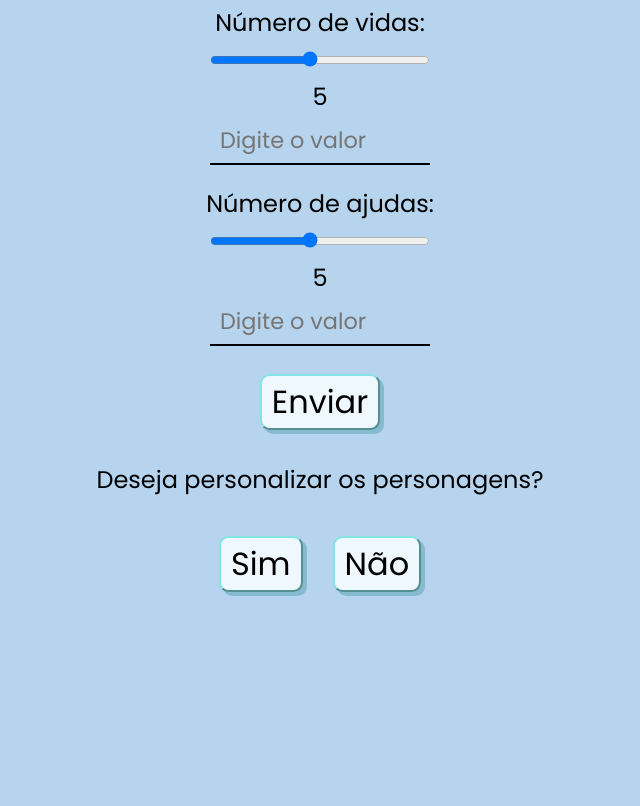
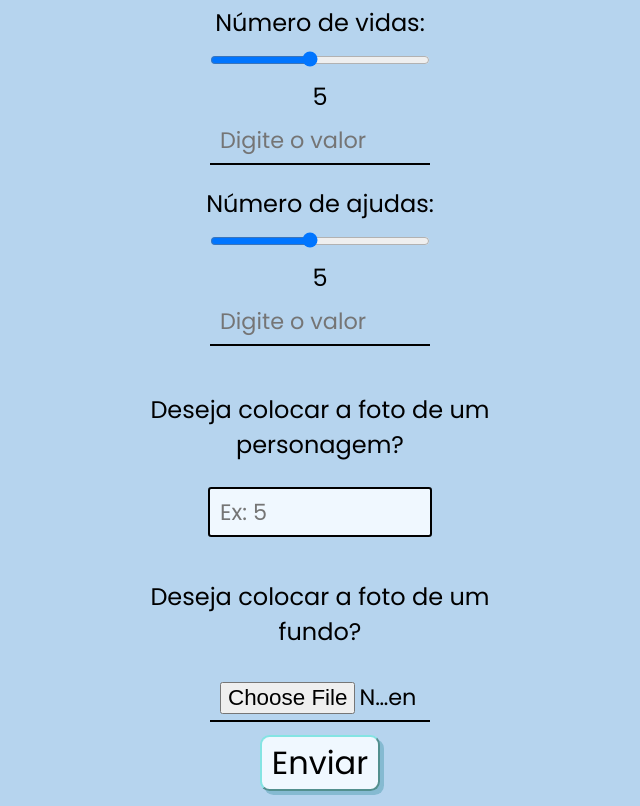
Before and after one commit to JovensTalentosIFFC/quizjs, a plain HTML site: page src/personalizacao.html in a window 1280 px wide. Shown: the part 404-1210 px from the top of the page, without its empty margins (320-960 px from the left). Before the commit the page ends 1151 px from the top, so only its background shows below. Drawn offline with Linux system fonts and the light colour scheme.

Commit message:
feat: tentando colocar imagem

```diff
--- a/src/js/personalizacao.js
+++ b/src/js/personalizacao.js
@@ -4,7 +4,9 @@ let values = {
   fases: 5,
   questoes: 25,
   vidas: 5,
-  ajudas: 5
+  ajudas: 5,
+  personagens: [],
+  fundos: []
 }
 const form = document.querySelector('form');
 function atualizarValor(sliderId) {
@@ -112,6 +114,7 @@ function verEnter(event) {
             const reader = new FileReader();
             reader.onload = function (e) {
               imgPreview.src = e.target.result;
+              values.personagens.push(e.target.result)
               imgPreview.style.display = 'block';
               verificarTodosArquivosSelecionados(n);
             };
@@ -143,6 +146,7 @@ document.getElementById('uploadFundo').addEventListener('change', function (even
     const reader = new FileReader();
     reader.onload = function (e) {
       previewFundo.src = e.target.result;
+      values.fundos.push(e.target.result)
       previewFundo.style.display = 'block';
     };
     reader.readAsDataURL(file);
--- a/src/js/questions.js
+++ b/src/js/questions.js
@@ -1,6 +1,7 @@
 // load configs
 
 const configs = JSON.parse(localStorage.getItem('configs'));
+console.log(configs)
 let optionsLength = 4, totalLevels = configs? configs.fases : 2, totalQuestionsPerLevelOnCsv = 5, questionsPerLevel=configs ? configs.questoes : 3;
 let lifes = +localStorage.getItem('lifes') || 4;
 let clues = +localStorage.getItem('clues') || 2;
@@ -51,6 +52,8 @@ const nextLevel = document.querySelector('.proximaFase');
 const startLevel = document.querySelector('.inicioFase');
 const levelText = document.querySelector('.popupInicio .faseContainer h2:first-child');
 const themeText = document.querySelector('.popupInicio .faseContainer h2:nth-child(2)');
+
+// inicio cada fase
 
 if(seenQuestions-1 % questionsPerLevel===0 && currentLevel!==1){
   background[1].classList.add('shown');
--- a/src/personalizacao.html
+++ b/src/personalizacao.html
@@ -30,38 +30,22 @@
       <input type="range" id="ajudas" name="ajudas" min="1" max="10" value="5" oninput="atualizarValor('ajudas')">
       <span id="valor-ajudas">5</span>
       <input type="number" id="ajudasInput" min="1" max="10" placeholder="Digite o valor" onchange="verificaEnter(event, 'ajudas', 'ajuda')">
-      <button type="submit" >Enviar</button>
-  </form>
 
-  <section class="pergunta">
-    <p>Deseja personalizar os personagens?</p>
-    <div class="respPersonalizar">
-      <div class="pergBotao">
-        <button type="button" onclick="responder('sim')">Sim</button>
-        <button type="button" onclick="responder('nao')">Não</button>
-      </div>
-      <p id="resposta"></p>
-    </div>
-  </section>
 
       <section id="caixapersonagem" class="caixapersonagem">
+        <p>Deseja colocar a foto de um personagem?</p>
         <input type="number" id="personagem" min="1" max="10" placeholder="Ex: 5" onkeydown="verEnter(event)">
       </section>
 
       <section id="uploadsContainer"></section>
 
-  <p id="Resp"></p>
-
-  <div id="botoes" style="display: none;">
-    <div class="pergBotao">
-      <button type="button" onclick="answer('sim')">Sim</button>
-      <button type="button" onclick="answer('nao')">Não</button>
-    </div>
-  </div>
-
-  <section id="fundo" style="display: none;">
+      <section id="fundo">
+        <p>Deseja colocar a foto de um fundo?</p>
         <input type="file" id="uploadFundo" accept="image/*">
         <img id="previewFundo" src="#" alt="" style="max-width:200px; display:none; margin-top:10px;">
       </section>
+      <button type="submit" >Enviar</button>
+  </form>
+
 </body>
 </html>
--- a/src/styles/personalizacao.css
+++ b/src/styles/personalizacao.css
@@ -11,6 +11,8 @@
 form{
     display: flex;
     flex-direction: column;
+    justify-content: center;
+    align-items: center;
     font-size: 1.5rem;
     margin-top: 30px;
 }
@@ -23,6 +25,18 @@ input[type="number"] {
     font-size: 1.5rem;
     display: flex;
     flex-direction: column;
+    text-align: center;
+}
+
+p{
+  text-align: center;
+}
+
+.caixapersonagem, #fundo{
+  display: flex;
+  flex-direction: column;
+  justify-content: center;
+  align-items: center;
 }
 
 .respPersonalizar{
@@ -67,9 +81,6 @@ button:hover, .botoes button:active {
     margin-top: 70px;
 }
 
-.caixapersonagem {
-    display: none;
-}
 
 #caixapersonagem.mostrar {
   display: flex;
```
Lines whose indentation alone changed are shown as unchanged.
